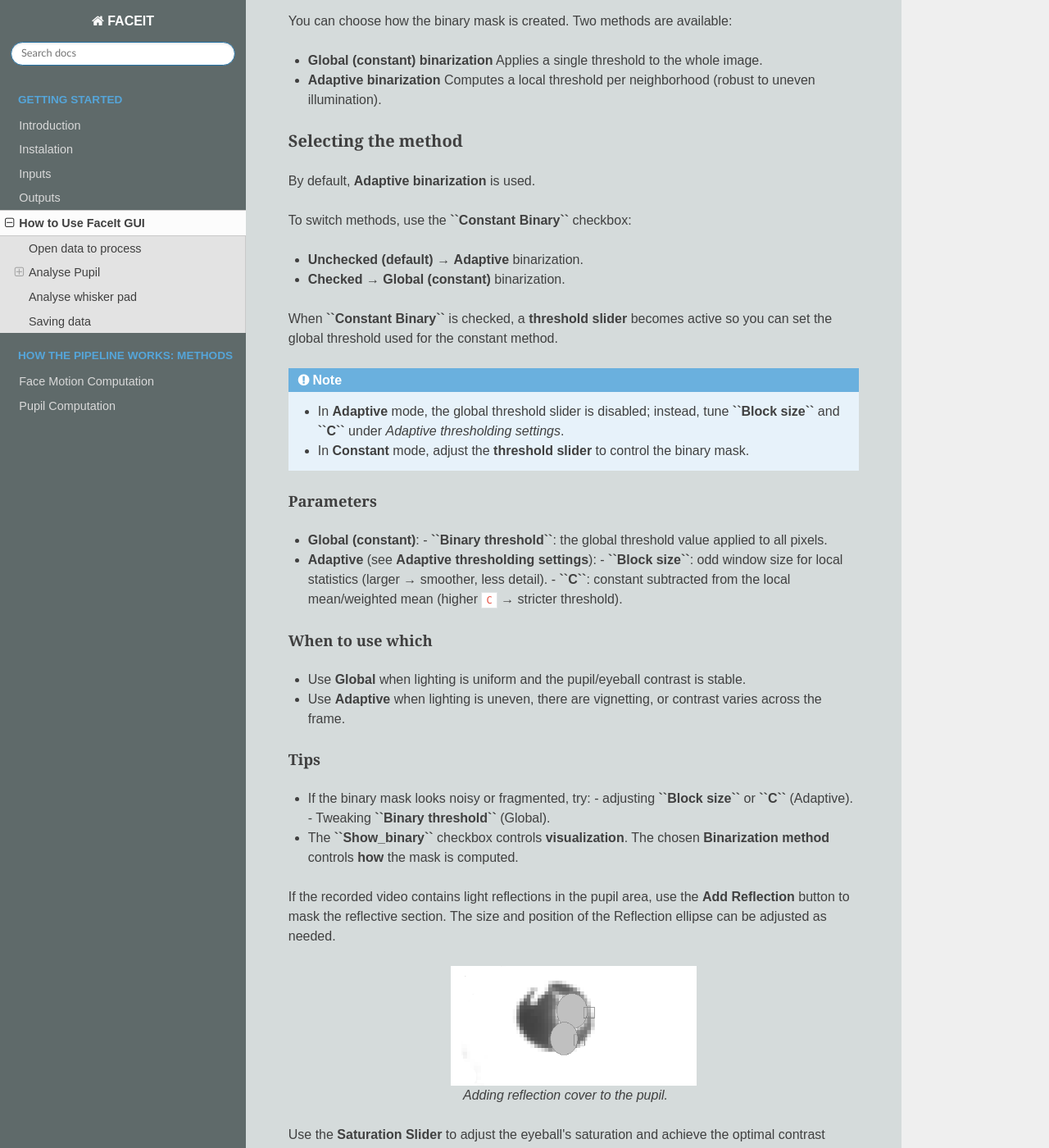
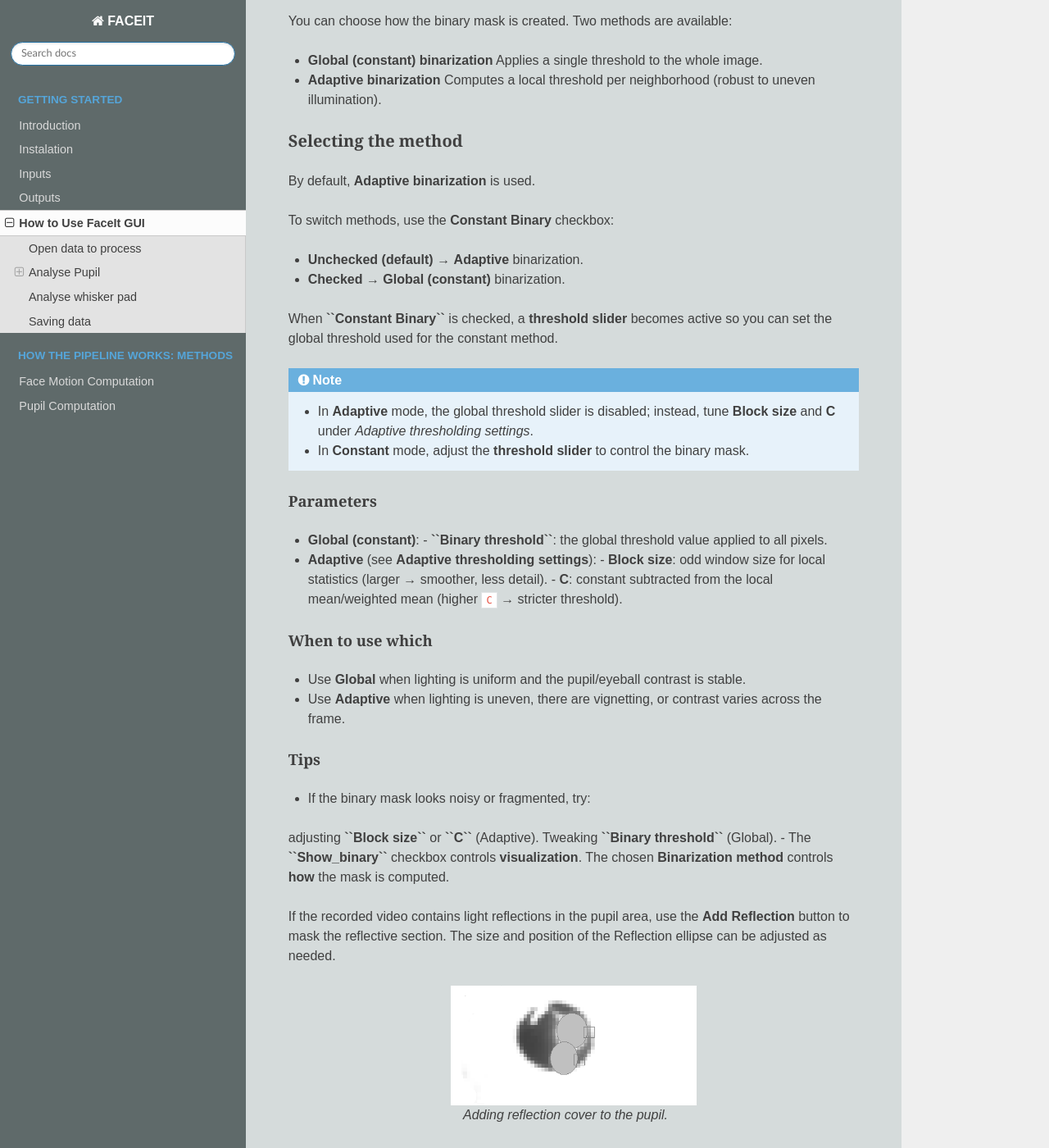
Before and after one commit to Bacci-Lab/FaceIt, a Sphinx documentation site: the page built from docs/source/Using_GUI.rst, in a window 1280 px wide and 1400 px high, scrolled down 1497 px. Shown: the whole window at 82% size. Built offline with Sphinx 7.4.7 and the Read the Docs theme 3.1.0, drawn with Linux system fonts in a browser that asks for light colours; some of the changed text lies outside the part shown.

Commit message:
Update docs

```diff
--- a/docs/source/Using_GUI.rst
+++ b/docs/source/Using_GUI.rst
@@ -61,7 +61,7 @@
 Toggling the view
 ~~~~~~~~~~~~~~~~~
 
-Use the **``Show_binary``** checkbox to switch between modes.
+Use the **Show_binary** checkbox to switch between modes.
 
 Binarization methods
 --------------------
@@ -79,7 +79,7 @@
 
 By default, **Adaptive binarization** is used.
 
-To switch methods, use the **``Constant Binary``** checkbox:
+To switch methods, use the **Constant Binary** checkbox:
 
 - **Unchecked (default)** → **Adaptive** binarization.
 - **Checked** → **Global (constant)** binarization.
@@ -89,7 +89,7 @@
 
 .. note::
    - In **Adaptive** mode, the global threshold slider is disabled; instead, tune
-     **``Block size``** and **``C``** under *Adaptive thresholding settings*.
+     **Block size** and **C** under *Adaptive thresholding settings*.
    - In **Constant** mode, adjust the **threshold slider** to control the binary mask.
 
 Parameters
@@ -99,8 +99,8 @@
   - **``Binary threshold``**: the global threshold value applied to all pixels.
 
 - **Adaptive** (see **Adaptive thresholding settings**):
-  - **``Block size``**: odd window size for local statistics (larger → smoother, less detail).
-  - **``C``**: constant subtracted from the local mean/weighted mean (higher ``C`` → stricter threshold).
+  - **Block size**: odd window size for local statistics (larger → smoother, less detail).
+  - **C**: constant subtracted from the local mean/weighted mean (higher ``C`` → stricter threshold).
 
 When to use which
 ~~~~~~~~~~~~~~~~~
@@ -112,8 +112,8 @@
 ~~~~
 
 - If the binary mask looks noisy or fragmented, try:
-  - adjusting **``Block size``** or  **``C``** (Adaptive).
-  - Tweaking **``Binary threshold``** (Global).
+adjusting **``Block size``** or  **``C``** (Adaptive).
+Tweaking **``Binary threshold``** (Global).
 - The **``Show_binary``** checkbox controls **visualization**. The chosen **Binarization method** controls **how** the mask is computed.
 
 
```
